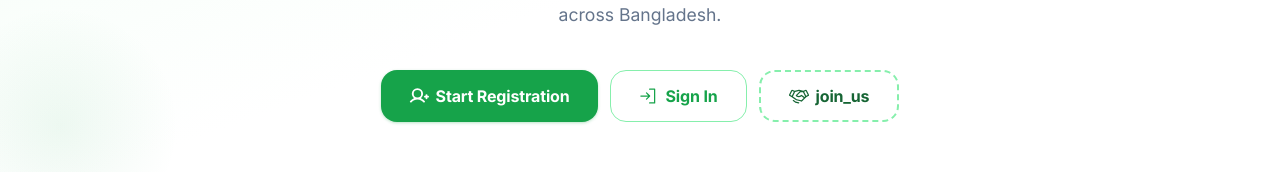
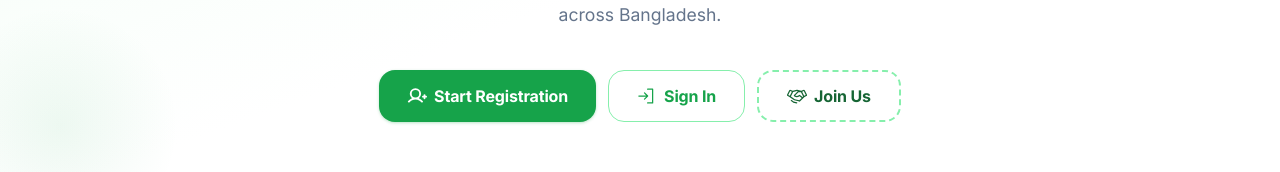
Before and after one commit to eksses/pblsheba-client, a React (Vite) app: page / in a window 1280 px wide. Shown: the part 387-559 px from the top of the page. Built offline with nearby package versions, Linux system fonts and the light colour scheme; no server answers.

Commit message:
feat: initialize i18n configuration for application localization

```diff
--- a/src/i18n.js
+++ b/src/i18n.js
@@ -47,6 +47,8 @@ const resources = {
       "verify_title": "Verify Public Records",
       "identity_records": "Identity Records",
       "loading_payment": "Loading payment options…",
+      "join_us": "Join Us",
+      "join_us_desc": "Join our community and get access to exclusive benefits.",
 
 
       "brand_name": "PBL Sheba",
@@ -190,6 +192,8 @@ const resources = {
       "identity_records": "পরিচয় রেকর্ড",
       "loading_payment": "পেমেন্ট অপশন লোড হচ্ছে…",
       "edit_requests": "সংশোধন অনুরোধ",
+      "join_us": "আমাদের সাথে যোগ দিন",
+      "join_us_desc": "আমাদের কমিউনিটিতে যোগ দিন এবং বিশেষ সুবিধা পান।",
 
 
       "brand_name": "পিবিএল সেবা",
```
